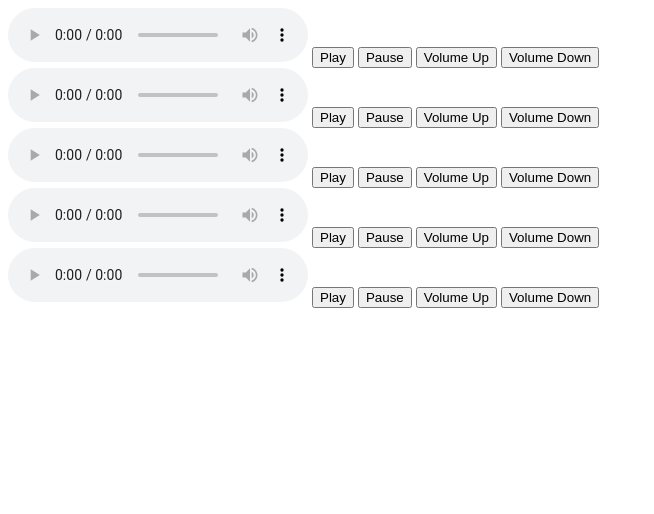
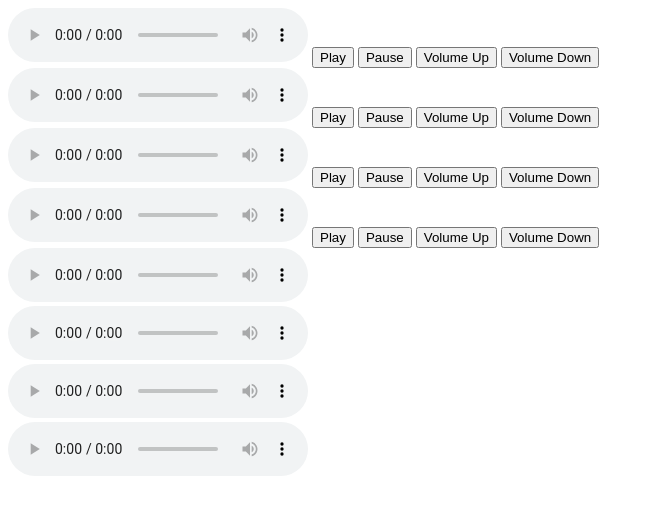
Before and after one commit to StevenMedog/Sound-Hosting, a plain HTML site: page index.html in a window 1280 px wide. Shown: the whole page, without its empty margins (0-654 px from the left). Drawn offline with Linux system fonts and the light colour scheme.

Commit message:
Update index.html

```diff
--- a/index.html
+++ b/index.html
@@ -135,13 +135,25 @@ Your browser does not support the audio element.
 
 </audio>
 
-<button onclick="document.getElementById('myAudio5').play()">Play</button>
+</div>
 
-<button onclick="document.getElementById('myAudio5').pause()">Pause</button>
 
-<button onclick="document.getElementById('myAudio5').volume+=0.1">Volume Up</button>
+</body>
 
-<button onclick="document.getElementById('myAudio5').volume-=0.1">Volume Down</button>
+</html>
+
+<body>
+
+<div class="audio-player6">
+
+<audio id="myAudio6" controls>
+
+<source src="Bonejour! Bones and Gladiolus of all age.mp3" type="audio/mpeg">
+
+
+Your browser does not support the audio element.
+
+</audio>
 
 </div>
 
@@ -149,3 +161,43 @@ Your browser does not support the audio element.
 </body>
 
 </html>
+
+<body>
+
+<div class="audio-player7">
+
+<audio id="myAudio7" controls>
+
+<source src="scarecrow jack.mp3" type="audio/mpeg">
+
+
+Your browser does not support the audio element.
+
+</audio>
+
+</div>
+
+
+</body>
+
+</html>
+
+<body>
+
+<div class="audio-player8">
+
+<audio id="myAudio8" controls>
+
+<source src="Sirene complete.mp3" type="audio/mpeg">
+
+
+Your browser does not support the audio element.
+
+</audio>
+
+</div>
+
+
+</body>
+
+</html>
```
